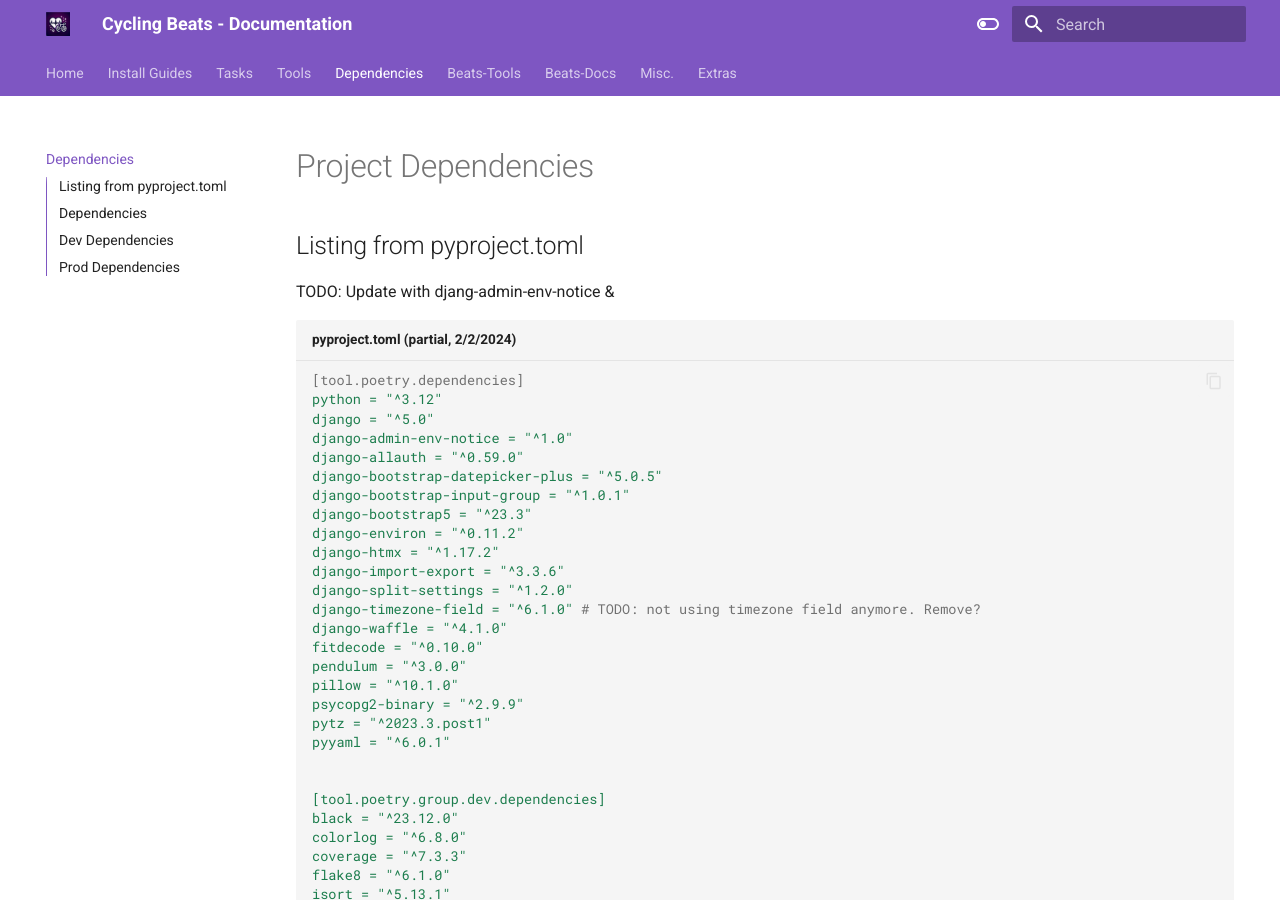
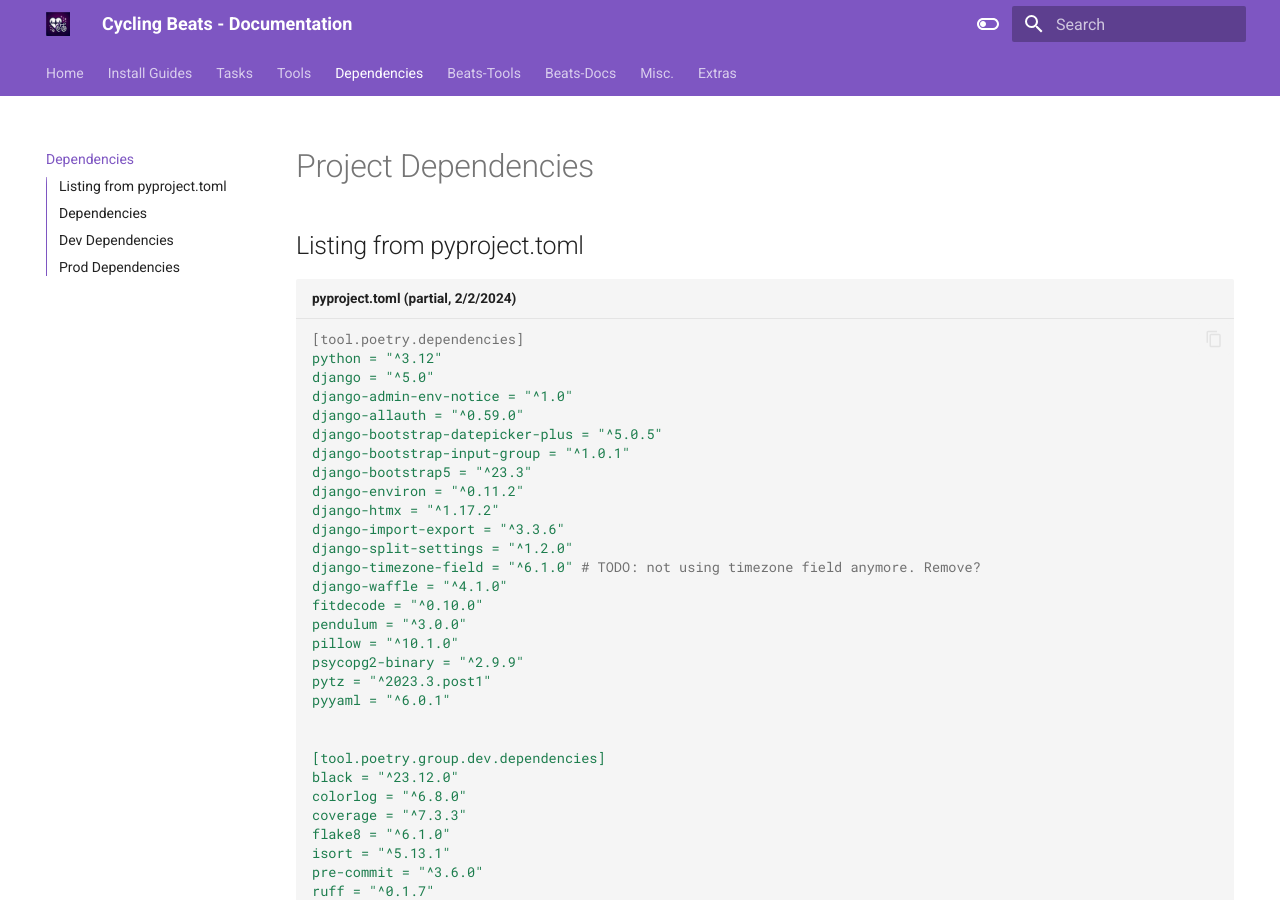
Before and after one commit to timpandrews/beats_docs, an MkDocs documentation site: the page built from docs/dependencies.md, in a window 1280 px wide and 900 px high. Built offline with MkDocs 1.6.1 and Material for MkDocs 9.7.7, drawn with Linux system fonts in a browser that asks for light colours; emoji names are drawn with the system emoji font.

````diff
--- a/docs/dependencies.md
+++ b/docs/dependencies.md
@@ -1,8 +1,6 @@
 # Project Dependencies
 
 ## Listing from pyproject.toml
-
-TODO: Update with djang-admin-env-notice &
 
 ```yaml title="pyproject.toml (partial, 2/2/2024)"
 [tool.poetry.dependencies]
````
